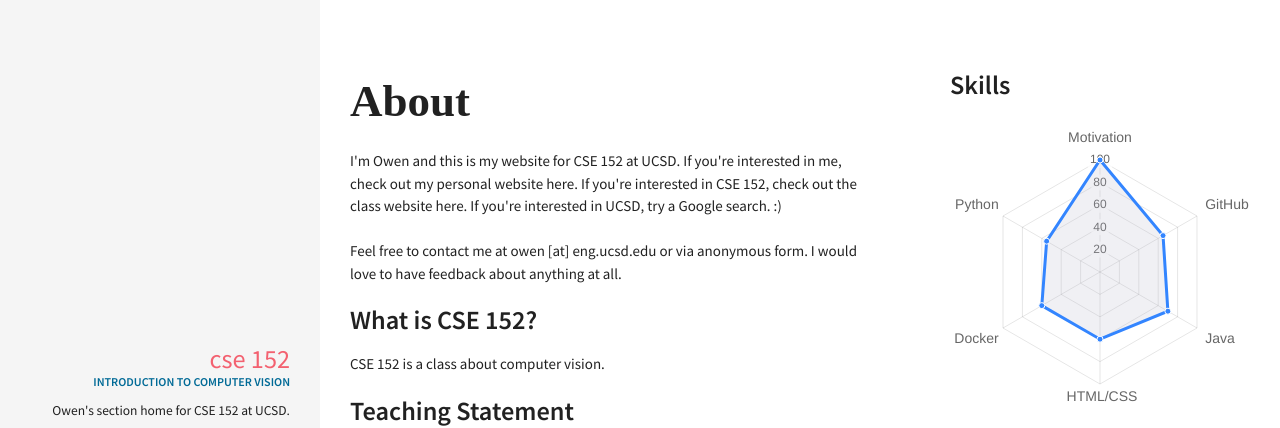
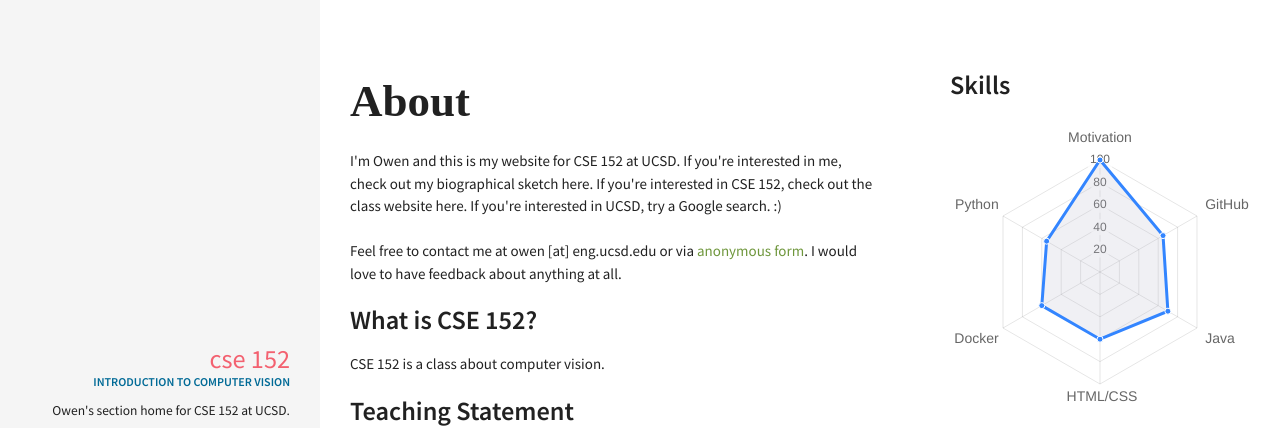
Before and after one commit to ohjay/cse152, a Jekyll site: the page built from pages/about.html, in a window 1280 px wide. Shown: the top 428 px of the page. Built offline with Jekyll 4.4.1, drawn with Linux system fonts in a browser that asks for light colours; nearby versions of some CDN libraries; some web fonts are replaced.

```diff
--- a/_includes/about/about_main.html
+++ b/_includes/about/about_main.html
@@ -1,8 +1,8 @@
 <h2><span class="impactful" data-i18n="skills.my_skills">About</span></h2>
 
 <div>
-  I'm Owen and this is my website for CSE 152 at UCSD. If you're interested in me, check out my personal website here. If you're interested in CSE 152, check out the class website here. If you're interested in UCSD, try a Google search. :)
+  I'm Owen and this is my website for CSE 152 at UCSD. If you're interested in me, check out my biographical sketch here. If you're interested in CSE 152, check out the class website here. If you're interested in UCSD, try a Google search. :)
 
   <br /><br />
-  Feel free to contact me at owen [at] eng.ucsd.edu or via anonymous form. I would love to have feedback about anything at all.
+  Feel free to contact me at owen [at] eng.ucsd.edu or via <a href="https://goo.gl/forms/SOf36bBsLVjCRYhu2" target="_blank">anonymous form</a>. I would love to have feedback about anything at all.
 </div>
```
